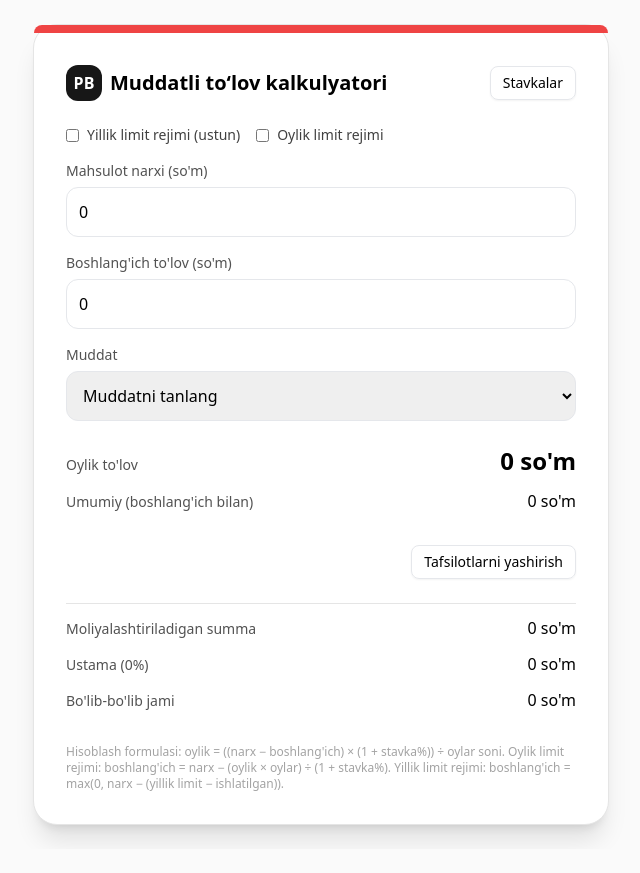
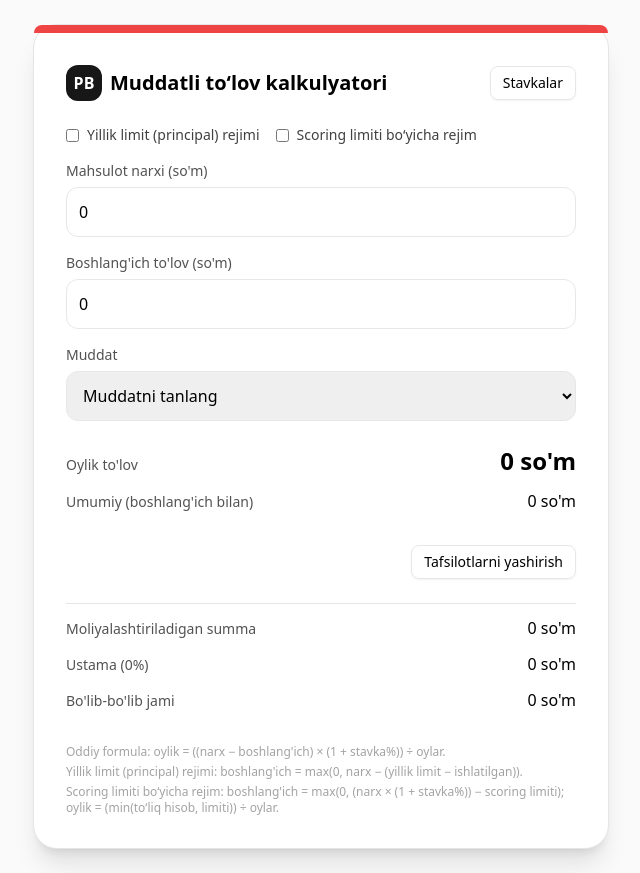
Before and after one commit to islomrasulov2623-lab/calculator-probox, a React (Vite) app: page / in a window 1280 px wide. Both pictures are taken after a click on the button "Tafsilotlarni ko‘rsatish". Shown: the whole page, without its empty margins (319-959 px from the left). Before the commit the page ends 849 px from the top, so only its background shows below. Built offline with nearby package versions, Linux system fonts and the light colour scheme; the HTML template or start-up script is replaced by a standard one.

Commit message:
1 Update App.jsx

```diff
--- a/src/App.jsx
+++ b/src/App.jsx
@@ -1,12 +1,12 @@
 import { useMemo, useState } from "react";
-import React from "react";
+
 // === Helper: format currency in so'm ===
 const fmt = (n) =>
   isNaN(n)
     ? "—"
     : new Intl.NumberFormat("uz-UZ").format(Math.round(Number(n)));
 
-// Default month -> markup % table (B2C) from your policy
+// Default month -> markup % table (B2C)
 const DEFAULT_RATES = {
   1: 5.5,
   2: 11,
@@ -27,51 +27,81 @@ const DEFAULT_RATES = {
 
 export default function SomInstallmentCalculator() {
   const [price, setPrice] = useState(0); // so'm
-  const [down, setDown] = useState(0); // so'm
+  const [down, setDown] = useState(0); // so'm (manual)
   const [months, setMonths] = useState(0); // oy
   const [rates, setRates] = useState(DEFAULT_RATES);
   const [editing, setEditing] = useState(false);
   const [showDetails, setShowDetails] = useState(false);
 
-  // Limit modes
-  const [limitMode, setLimitMode] = useState(false); // monthly payment limit mode
-  const [monthlyLimit, setMonthlyLimit] = useState(1_000_000);
+  // Rejimlar
+  const [limitMode, setLimitMode] = useState(false); // NEW: Scoring limiti bo'yicha (oylik emas!)
+  const [scoringLimit, setScoringLimit] = useState(16_000_000); // scoring chiqaradigan limit (jami bo'lib-bo'lib to'lanadigan summa limiti)
 
-  const [yearlyMode, setYearlyMode] = useState(false); // yearly credit limit mode
+  const [yearlyMode, setYearlyMode] = useState(false); // yillik limit rejimi (principalga nisbatan)
   const [yearlyLimit, setYearlyLimit] = useState(12_000_000);
   const [usedThisYear, setUsedThisYear] = useState(0);
 
-  // Derived values
+  // Derived values (common)
   const ratePct = months ? (rates[months] ?? 0) : 0;
+  const repayFull = Number(price) * (1 + ratePct / 100); // tan narx + ustama (agar boshlang'ich 0 bo'lsa)
 
-  // Annual limit logic
+  // Yillik limit (principal) rejimi uchun yordamchi: mavjud limit
   const available = Math.max(0, Number(yearlyLimit) - Number(usedThisYear));
   const requiredDownYearly = Math.max(0, Number(price) - available);
 
-  // Applied down depends on selected mode
-  const appliedDown = yearlyMode
-    ? clamp(requiredDownYearly, 0, Number(price))
-    : limitMode && months
-    ? clamp(
-        Number(price) - (Number(monthlyLimit) * months) / (1 + ratePct / 100),
-        0,
-        Number(price)
-      )
-    : Number(down);
+  // === Boshlang'ichni tanlash mantiqi ===
+  let appliedDown = Number(down); // default: manual
+  let displayMonthly;             // UI'da ko'rsatiladigan oylik
+  let financed, fee, repayTotal;  // non-limit yoki yearly rejim uchun
+  let detailsBlock;               // "Tafsilotlar" rejimga qarab
+  let grandTotal;                 // umumiy (boshlang'ich + bo'lib-bo'lib jami)
 
-  const financed = Math.max(0, Number(price) - appliedDown);
-  const fee = (financed * ratePct) / 100;
-  const repayTotal = financed + fee; // faqat bo'lib-bo'lib qismi
-  const monthly = months ? repayTotal / months : 0;
-  const displayMonthly = yearlyMode ? monthly : limitMode ? Number(monthlyLimit) : monthly;
-  const grandTotal = repayTotal + appliedDown; // boshlang'ich + bo'lib-bo'lib jami
+  if (limitMode && months) {
+    // --- Scoring limiti bo'yicha: foydalanuvchi bergan talablarga muvofiq ---
+    // 1) To'liq hisob (tan narx + ustama) = repayFull
+    // 2) Kerakli boshlang'ich = max(0, repayFull − scoringLimit)
+    // 3) Bo'lib-bo'lib jami = min(repayFull, scoringLimit)
+    // 4) Oylik = (bo'lib-bo'lib jami) / oylar
+    const limit = Number(scoringLimit);
+    const diff = Math.max(0, repayFull - limit);
+    appliedDown = diff; // talab: 21.7M − 16M = 5.7M
+    const financedRepay = Math.min(repayFull, limit);
+    displayMonthly = months ? financedRepay / months : 0;
+    grandTotal = appliedDown + financedRepay; // odatda = repayFull
+
+    detailsBlock = (
+      <div className="grid grid-cols-1 gap-3">
+        <div className="h-px bg-neutral-200" />
+        <StatRow label="To'liq hisob (tan narx + ustama)" value={`${fmt(repayFull)} so'm`} />
+        <StatRow label="Scoring limiti" value={`${fmt(limit)} so'm`} />
+        <StatRow label="Kerakli boshlang'ich" value={`${fmt(appliedDown)} so'm`} />
+        <StatRow label="Bo'lib-bo'lib jami" value={`${fmt(financedRepay)} so'm`} />
+      </div>
+    );
+  } else {
+    // --- Oddiy yoki Yillik limit (principal) rejimi ---
+    const usedDown = yearlyMode ? clamp(requiredDownYearly, 0, Number(price)) : Number(down);
+    financed = Math.max(0, Number(price) - usedDown);
+    fee = (financed * ratePct) / 100;
+    repayTotal = financed + fee;
+    displayMonthly = months ? repayTotal / months : 0;
+    grandTotal = repayTotal + usedDown;
+
+    detailsBlock = (
+      <div className="grid grid-cols-1 gap-3">
+        <div className="h-px bg-neutral-200" />
+        <StatRow label="Moliyalashtiriladigan summa" value={`${fmt(financed)} so'm`} />
+        <StatRow label={`Ustama (${ratePct}%)`} value={`${fmt(fee)} so'm`} />
+        <StatRow label="Bo'lib-bo'lib jami" value={`${fmt(repayTotal)} so'm`} />
+      </div>
+    );
+
+    appliedDown = usedDown;
+  }
 
   const monthOptions = useMemo(
     () =>
-      Array.from({ length: 15 }, (_, i) => i + 1).map((m) => ({
-        value: m,
-        label: `${m} oy`,
-      })),
+      Array.from({ length: 15 }, (_, i) => i + 1).map((m) => ({ value: m, label: `${m} oy` })),
     []
   );
 
@@ -83,9 +113,7 @@ export default function SomInstallmentCalculator() {
           {/* Header */}
           <header className="flex items-center justify-between">
             <div className="flex items-center gap-2">
-              <div className="w-9 h-9 rounded-xl bg-neutral-900 flex items-center justify-center text-white font-bold">
-                PB
-              </div>
+              <div className="w-9 h-9 rounded-xl bg-neutral-900 flex items-center justify-center text-white font-bold">PB</div>
               <h1 className="text-xl font-semibold">Muddatli to‘lov kalkulyatori</h1>
             </div>
             <button
@@ -109,7 +137,7 @@ export default function SomInstallmentCalculator() {
                     if (e.target.checked) setLimitMode(false);
                   }}
                 />
-                <span className="text-sm text-neutral-700">Yillik limit rejimi (ustun)</span>
+                <span className="text-sm text-neutral-700">Yillik limit (principal) rejimi</span>
               </label>
               <label className="flex items-center gap-2">
                 <input
@@ -120,14 +148,14 @@ export default function SomInstallmentCalculator() {
                     if (e.target.checked) setYearlyMode(false);
                   }}
                 />
-                <span className="text-sm text-neutral-700">Oylik limit rejimi</span>
+                <span className="text-sm text-neutral-700">Scoring limiti bo‘yicha rejim</span>
               </label>
             </div>
 
             {/* Price */}
             <LabeledInput
               label="Mahsulot narxi (so'm)"
-              placeholder="masalan, 12 500 000"
+              placeholder="masalan, 14 000 000"
               value={price}
               onChange={(v) => setPrice(sanitizeInt(v))}
             />
@@ -157,10 +185,10 @@ export default function SomInstallmentCalculator() {
             ) : limitMode ? (
               <>
                 <LabeledInput
-                  label="Oylik to'lov limiti (so'm)"
-                  placeholder="masalan, 1 000 000"
-                  value={monthlyLimit}
-                  onChange={(v) => setMonthlyLimit(sanitizeInt(v))}
+                  label="Scoring limiti (so'm)"
+                  placeholder="masalan, 16 000 000"
+                  value={scoringLimit}
+                  onChange={(v) => setScoringLimit(sanitizeInt(v))}
                 />
                 <LabeledInput
                   label="Kerakli boshlang'ich (hisoblangan)"
@@ -188,9 +216,7 @@ export default function SomInstallmentCalculator() {
               >
                 <option value={0}>Muddatni tanlang</option>
                 {monthOptions.map((o) => (
-                  <option key={o.value} value={o.value}>
-                    {o.label}
-                  </option>
+                  <option key={o.value} value={o.value}>{o.label}</option>
                 ))}
               </select>
             </div>
@@ -198,8 +224,8 @@ export default function SomInstallmentCalculator() {
 
           {/* Results */}
           <div className="grid grid-cols-1 gap-3">
-            <StatRow label="Oylik to'lov" value={`${fmt(displayMonthly)} so'm`} big />
-            <StatRow label="Umumiy (boshlang'ich bilan)" value={`${fmt(grandTotal)} so'm`} />
+            <StatRow label="Oylik to'lov" value={`${fmt(displayMonthly || 0)} so'm`} big />
+            <StatRow label="Umumiy (boshlang'ich bilan)" value={`${fmt(grandTotal || 0)} so'm`} />
           </div>
 
           <div className="flex justify-end">
@@ -211,27 +237,20 @@ export default function SomInstallmentCalculator() {
             </button>
           </div>
 
-          {showDetails && (
-            <div className="grid grid-cols-1 gap-3">
-              <div className="h-px bg-neutral-200" />
-              <StatRow label="Moliyalashtiriladigan summa" value={`${fmt(financed)} so'm`} />
-              <StatRow label={`Ustama (${ratePct}%)`} value={`${fmt(fee)} so'm`} />
-              <StatRow label="Bo'lib-bo'lib jami" value={`${fmt(repayTotal)} so'm`} />
-            </div>
-          )}
+          {showDetails && detailsBlock}
 
           {/* Warnings */}
-          {appliedDown > price && (
-            <p className="text-sm text-red-600">Boshlang'ich to'lov mahsulot narxidan oshmasin.</p>
+          {appliedDown > Number(price) && (
+            <p className="text-sm text-red-600">Diqqat: hisob natijasida boshlang'ich to'lov mahsulot narxidan yuqori chiqdi. Limit yetarli emas.</p>
           )}
 
           {/* Rates editor */}
           {editing && <RatesEditor rates={rates} setRates={setRates} />}
 
-          <footer className="text-xs text-neutral-400 pt-2">
-            Hisoblash formulasi: oylik = ((narx − boshlang'ich) × (1 + stavka%)) ÷ oylar soni.
-            Oylik limit rejimi: boshlang'ich = narx − (oylik × oylar) ÷ (1 + stavka%).
-            Yillik limit rejimi: boshlang'ich = max(0, narx − (yillik limit − ishlatilgan)).
+          <footer className="text-xs text-neutral-400 pt-2 space-y-1">
+            <div>Oddiy formula: oylik = ((narx − boshlang'ich) × (1 + stavka%)) ÷ oylar.</div>
+            <div>Yillik limit (principal) rejimi: boshlang'ich = max(0, narx − (yillik limit − ishlatilgan)).</div>
+            <div>Scoring limiti bo‘yicha rejim: boshlang'ich = max(0, (narx × (1 + stavka%)) − scoring limiti); oylik = (min(to‘liq hisob, limiti)) ÷ oylar.</div>
           </footer>
         </div>
       </div>
@@ -261,9 +280,7 @@ function StatRow({ label, value, big }) {
   return (
     <div className="flex items-baseline justify-between">
       <span className="text-sm text-neutral-600">{label}</span>
-      <span className={`${big ? "text-2xl font-semibold" : "text-base font-medium"}`}>
-        {value}
-      </span>
+      <span className={`${big ? "text-2xl font-semibold" : "text-base font-medium"}`}>{value}</span>
     </div>
   );
 }
@@ -284,12 +301,8 @@ function RatesEditor({ rates, setRates }) {
       <div className="flex items-center justify-between">
         <h3 className="font-medium">Stavkalarni tahrirlash (%)</h3>
         <div className="flex gap-2">
-          <button className="px-3 py-1.5 rounded-lg border hover:bg-neutral-50" onClick={reset}>
-            Standartni qaytarish
-          </button>
-          <button className="px-3 py-1.5 rounded-lg bg-neutral-900 text-white" onClick={apply}>
-            Saqlash
-          </button>
+          <button className="px-3 py-1.5 rounded-lg border hover:bg-neutral-50" onClick={reset}>Standartni qaytarish</button>
+          <button className="px-3 py-1.5 rounded-lg bg-neutral-900 text-white" onClick={apply}>Saqlash</button>
         </div>
       </div>
       <div className="grid grid-cols-3 sm:grid-cols-5 md:grid-cols-6 gap-2">
@@ -310,7 +323,6 @@ function RatesEditor({ rates, setRates }) {
 
 // === Small utils ===
 function sanitizeInt(raw) {
-  // keep digits only, return number
   const only = String(raw).replace(/[^0-9]/g, "");
   return Number(only || 0);
 }
@@ -325,56 +337,48 @@ function clamp(n, min, max) {
   return Math.max(min, Math.min(max, n));
 }
 
-// === Dev sanity tests (run only in dev) ===
-function approxEqual(a, b, tol = 1) {
-  return Math.abs(a - b) <= tol;
+// === Dev sanity tests ===
+function approxEqual(a, b, tol = 2) { return Math.abs(a - b) <= tol; }
+function runSanityTests() {
+  // Test 0: DEFAULT_RATES match expected decimals (5.5%, 11%, ... 81%)
+  const EXPECTED = {1:5.5,2:11,3:17,4:25,5:33,6:39,7:45,8:49,9:52,10:58,11:61,12:67,13:71,14:76,15:81};
+  for (let m = 1; m <= 15; m++) {
+    console.assert(approxEqual(DEFAULT_RATES[m], EXPECTED[m], 1e-3), `DEFAULT_RATES[${m}] mismatch`);
+  }
+
+  // Test 1: Yearly limit example — dynamic r taken from DEFAULT_RATES[10]
+  const P1 = 17_000_000, L1 = 12_000_000, U1 = 0, m1 = 10, r1 = DEFAULT_RATES[10] / 100;
+  const available1 = Math.max(0, L1 - U1);
+  const down1 = Math.max(0, P1 - available1); // 5,000,000 (independent of r)
+  const financed1 = P1 - down1;               // 12,000,000
+  const monthly1 = (financed1 * (1 + r1)) / m1;
+  const expectedMonthly1 = (financed1 * (1 + r1)) / m1;
+  console.assert(approxEqual(down1, 5_000_000), 'Yearly down wrong');
+  console.assert(approxEqual(financed1, 12_000_000), 'Yearly financed wrong');
+  console.assert(approxEqual(monthly1, expectedMonthly1, 1), 'Yearly monthly wrong');
+
+  // Test 2: Scoring-limit mode — dynamic with DEFAULT_RATES[10]
+  const P2 = 14_000_000, m2 = 10, r2 = DEFAULT_RATES[10] / 100;
+  const repayFull2 = P2 * (1 + r2);
+  const limit2 = 16_000_000;
+  const requiredDown2 = Math.max(0, repayFull2 - limit2);
+  const monthly2 = Math.min(repayFull2, limit2) / m2;
+  const expectedDown2 = Math.max(0, repayFull2 - limit2);
+  const expectedMonthly2 = Math.min(repayFull2, limit2) / m2;
+  console.assert(approxEqual(requiredDown2, expectedDown2, 1), 'requiredDown calc');
+  console.assert(approxEqual(monthly2, expectedMonthly2, 1), 'monthly by limit');
+
+  // Test 3: Scoring-limit mode when limit >= full repay (down=0)
+  const P3 = 5_000_000, m3 = 4, r3 = DEFAULT_RATES[4] / 100;
+  const repayFull3 = P3 * (1 + r3);
+  const limit3 = 10_000_000;
+  const requiredDown3 = Math.max(0, repayFull3 - limit3);
+  const monthly3 = repayFull3 / m3;
+  console.assert(approxEqual(requiredDown3, 0), 'down should be 0');
+  console.assert(approxEqual(monthly3, repayFull3 / m3, 1), 'monthly when limit not binding');
+
+  // Test 4: Clamp/fmt
+  console.assert(clamp(5,0,10)===5 && clamp(-1,0,10)===0 && clamp(11,0,10)===10, 'clamp');
+  console.assert(fmt(1234567) === new Intl.NumberFormat('uz-UZ').format(1234567), 'fmt');
 }
-
-function runSanityTests() {
-  // Test 1: Yearly limit example from chat
-  const price = 17_000_000;
-  const yearlyLimit = 12_000_000;
-  const used = 0;
-  const months = 10;
-  const r = DEFAULT_RATES[10] / 100; // 55%
-  const available = Math.max(0, yearlyLimit - used);
-  const down = Math.max(0, price - available); // 5,000,000
-  const financed = price - down; // 12,000,000
-  const monthly = (financed * (1 + r)) / months; // 1,860,000
-  console.assert(approxEqual(down, 5_000_000, 2), "Yearly down wrong");
-  console.assert(approxEqual(financed, 12_000_000, 2), "Yearly financed wrong");
-  console.assert(approxEqual(monthly, 1_860_000, 2), "Yearly monthly wrong");
-
-  // Test 2: Monthly-limit derived down
-  const price2 = 12_500_000;
-  const months2 = 12;
-  const r2 = DEFAULT_RATES[12] / 100; // 63%
-  const monthlyLimit2 = 1_000_000;
-  const down2 = price2 - (monthlyLimit2 * months2) / (1 + r2);
-  const financed2 = price2 - down2;
-  const monthly2 = (financed2 * (1 + r2)) / months2;
-  console.assert(approxEqual(monthly2, monthlyLimit2, 2), "Monthly-limit consistency");
-
-  // Test 3: Plain down payment
-  const price3 = 10_000_000;
-  const down3 = 3_000_000;
-  const months3 = 5;
-  const r3 = DEFAULT_RATES[5] / 100; // 35%
-  const monthly3 = ((price3 - down3) * (1 + r3)) / months3;
-  console.assert(monthly3 > 0, "Plain down monthly should be positive");
-
-  // Test 4: Clamp and formatting sanity
-  console.assert(clamp(5, 0, 10) === 5, "Clamp mid");
-  console.assert(clamp(-1, 0, 10) === 0, "Clamp low");
-  console.assert(clamp(99, 0, 10) === 10, "Clamp high");
-  console.assert(fmt(1234567) === new Intl.NumberFormat("uz-UZ").format(1234567), "fmt format");
-}
-
-// In dev builds, run sanity tests without referencing bare `import` identifier
-try {
-  if (import.meta && import.meta.env && import.meta.env.DEV) {
-    runSanityTests();
-  }
-} catch (e) {
-  // ignore if import.meta is not available in the environment
-}
+try { if (import.meta && import.meta.env && import.meta.env.DEV) runSanityTests(); } catch {}
```
